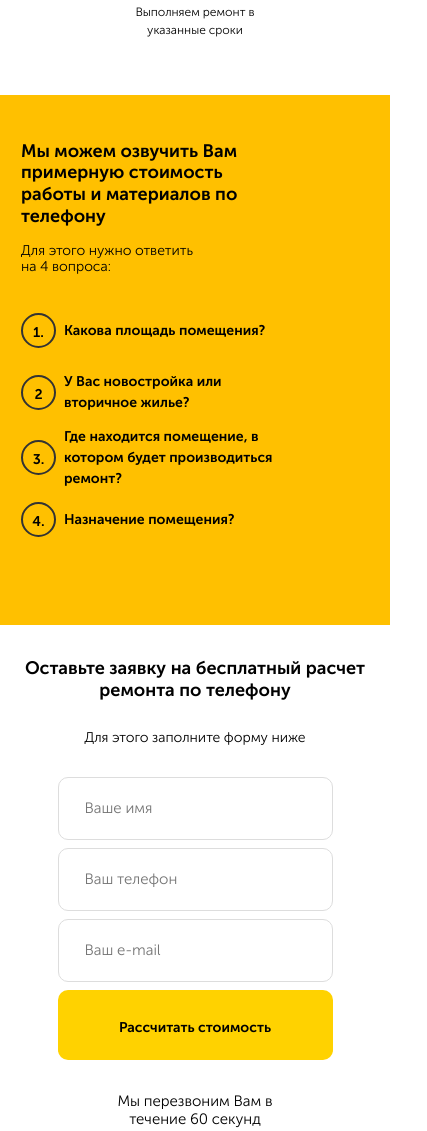
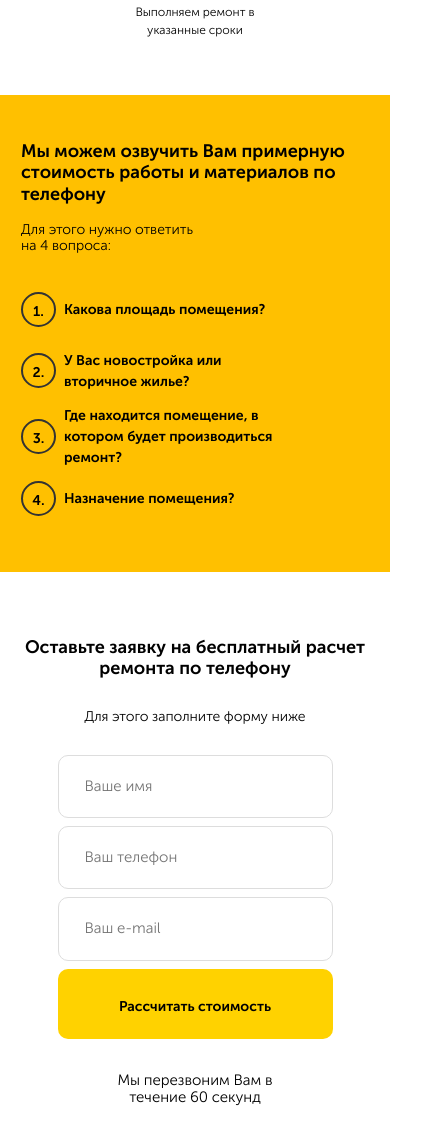
Before and after one commit to Dimbich/testrep, a plain HTML site: page src/index.html in a window 390 px wide. Shown: the part 5299-6430 px from the top of the page, 427 px wide, since content can reach past the window. Drawn offline with nearby package versions, Linux system fonts and the light colour scheme.

Commit message:
Исправил замечания по уроку

```diff
--- a/src/index.html
+++ b/src/index.html
@@ -288,7 +288,7 @@
                 <span class="interview-list__text">Какова площадь помещения?</span>
               </li>
               <li class="interview-list__item">
-                <span class="interview-list__counter">2</span>
+                <span class="interview-list__counter">2.</span>
                 <span class="interview-list__text">У Вас новостройка или вторичное жилье?</span>
               </li>
               <li class="interview-list__item">
@@ -322,7 +322,7 @@
     <!-- /.section brif -->
   </main>
 
-  <footer class="footer">
+  <!-- <footer class="footer">
     <div class="map" id="map">
       <script type="text/javascript" charset="utf-8" async
         src="https://api-maps.yandex.ru/services/constructor/1.0/js/?um=constructor%3Afd9db69f1e5fb9c0514efe96c555feaa60743b05a1b308e566760a4d6302967a&amp;width=100%25&amp;height=640&amp;lang=ru_RU&amp;scroll=false">
@@ -355,7 +355,7 @@
         </div>
       </div>
     </div>
-  </footer>
+  </footer> -->
 
   <div class="modal">
     <div class="modal-dialog">
--- a/src/sass/blocks/_brif.sass
+++ b/src/sass/blocks/_brif.sass
@@ -13,13 +13,13 @@
     padding-left: 219px
     text-align: center
   &__input
-    width: 100%
-    width: 370px
+    width: 95%
+    max-width: 370px
     margin-bottom: 15px
   &__button
     height: 70px
-    width: 100%
-    width: 370px
+    width: 95%
+    max-width: 370px
     margin-top: 15px
     margin-bottom: 33px
 
@@ -95,17 +95,30 @@
     &__subtitle
       margin-bottom: 30px
 @media (max-width: 768px)
+  #brif
+    &-form
+      display: flex;
+      flex-direction: column;
+      justify-content: center;
+      align-items: center;
   .brif
     background-image: url('../img/brif/brif_color_bg.png'), url('../img/brif/brif_bg.jpg')
     background-position: top center, center bottom
-    background-size: 100% 50%,cover
+    background-size: 100% 46%,cover
     background-repeat: repeat-x, no-repeat
     &-block
       flex-direction: column
       margin-top: 2px
+  .interview
+    &__title, &__subtitle
+      text-align: center
+@media (max-width: 576px)
+  .brif
     &__form
       margin-top: 80px
       padding-left: 0px
+      display: flex
+      flex-direction: column
     &__button
       max-width: 275px
       font-size: 14px
@@ -128,19 +141,21 @@
   .interview
     padding-right: 0
     &__title
-      max-width: 220px
+      // max-width: 220px
       font-size: 18px
       line-height: 1.2
       margin-bottom: 16px
+      text-align: left
     &__subtitle
       font-size: 14px
       max-width: 180px
       margin-bottom: 38px
+      text-align: left
     &-list
       &__counter
         margin-right: 8px
       &__text
-        max-width: 210px
+         max-width: 210px
       &__item
         &:nth-child(2)
           margin-bottom: 13px
```
Also changed, not shown: src/css/style.css, src/sass/blocks/_footer.sass (line endings or trailing spaces).
